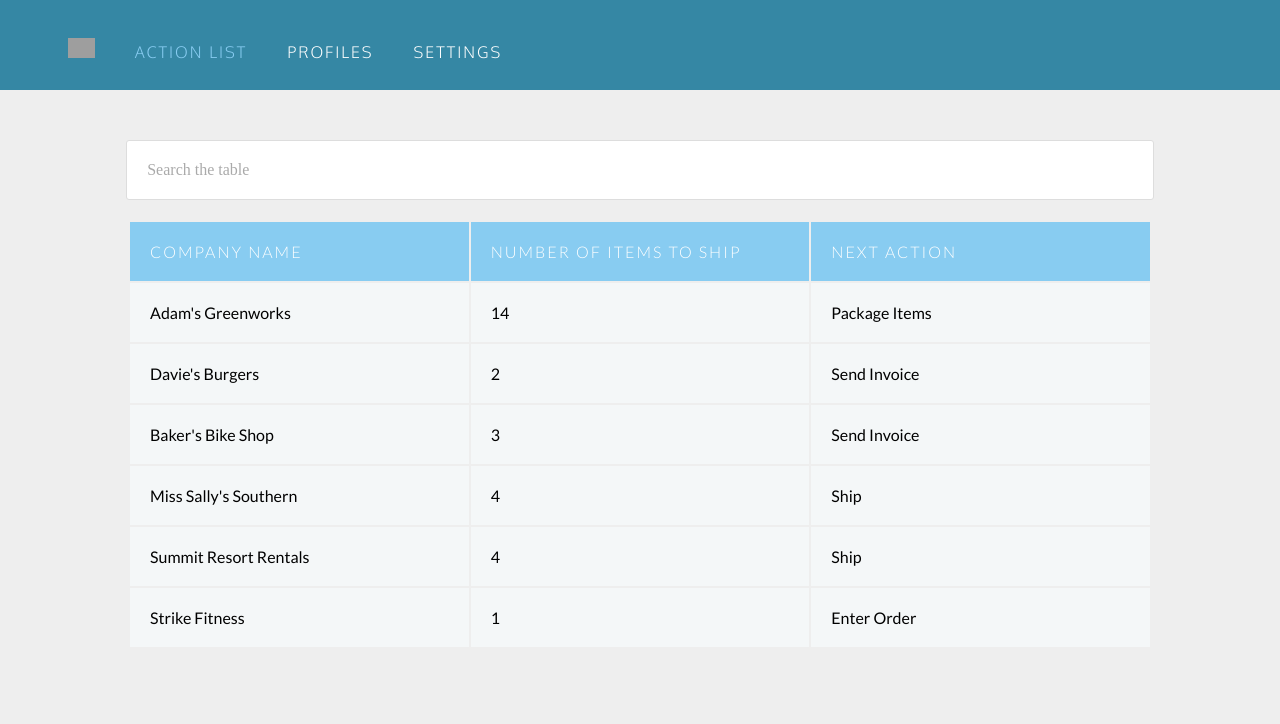
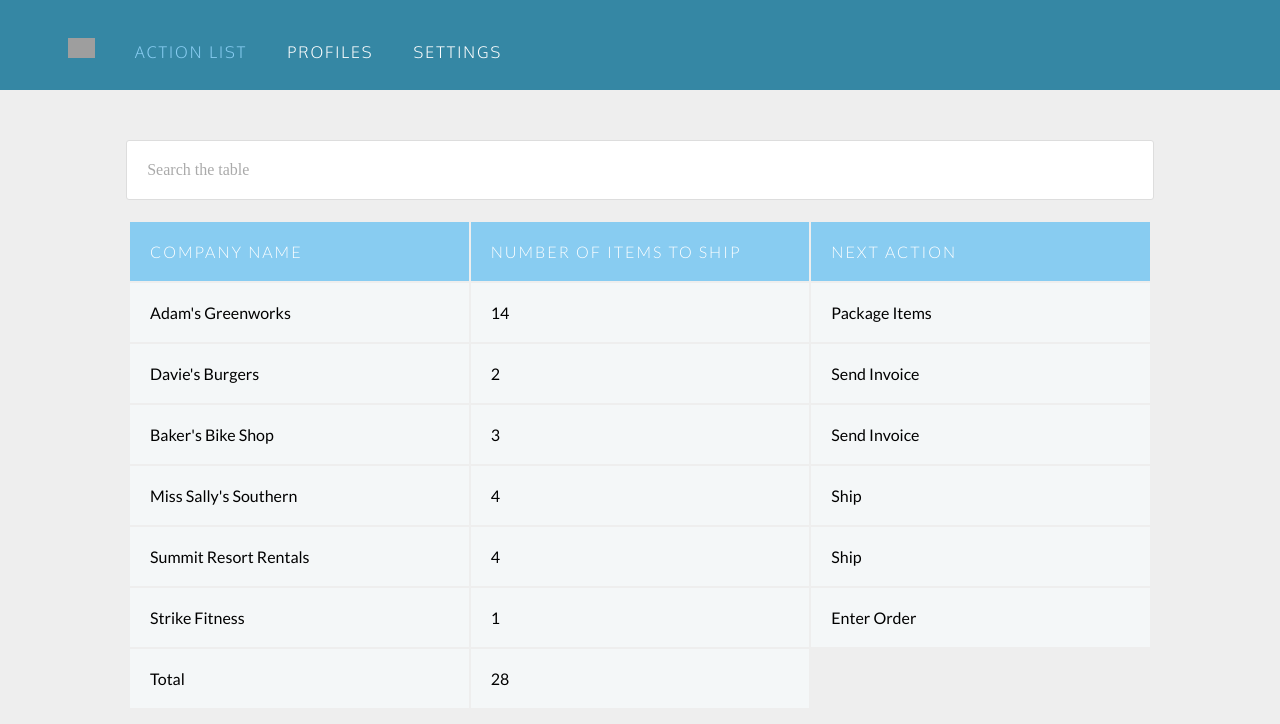
Before and after one commit to LandonPerkinsProsser/HTMLReferences, a plain HTML site: page ShoppingSite/index.html in a window 1280 px wide. Drawn offline with Linux system fonts and the light colour scheme; grey boxes are pictures that could not be loaded.

Commit message:
Update index.html

```diff
--- a/ShoppingSite/index.html
+++ b/ShoppingSite/index.html
@@ -63,6 +63,12 @@
           <td>Enter Order</td>
         </tr>
       </tbody>
+      <tfoot>
+        <tr>
+          <td>Total</td>
+          <td>28</td>
+        </tr>
+      </tfoot>
     </table>
   </body>
 </html>
```
